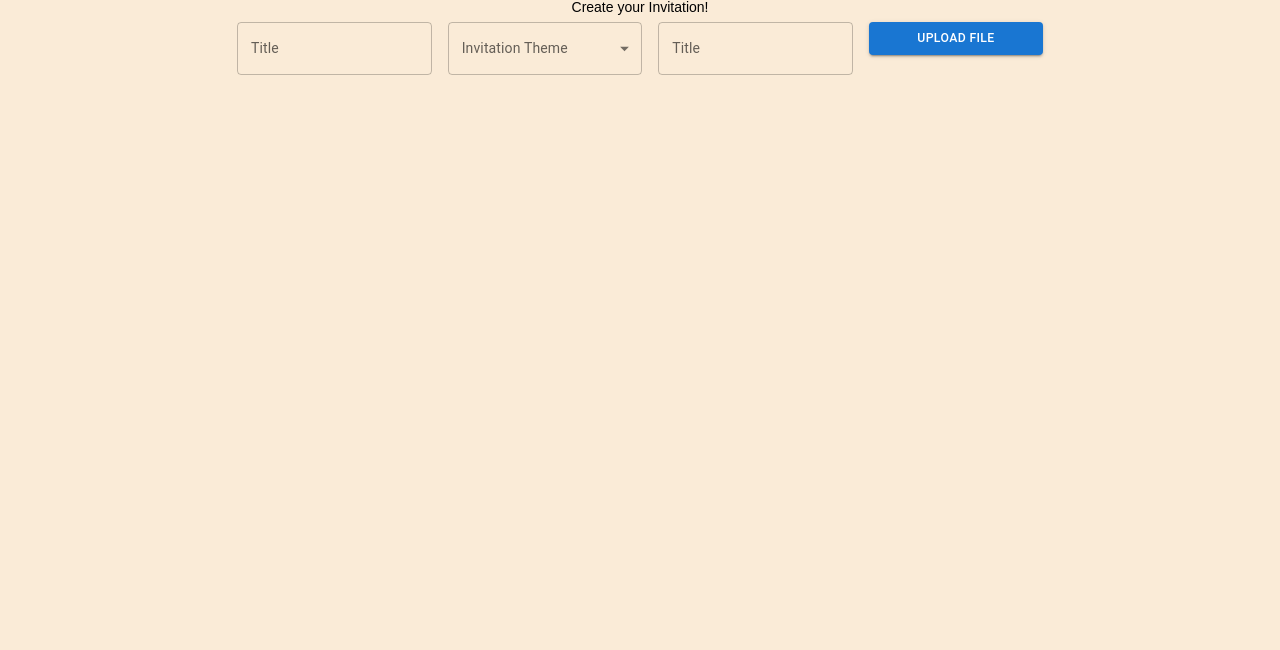
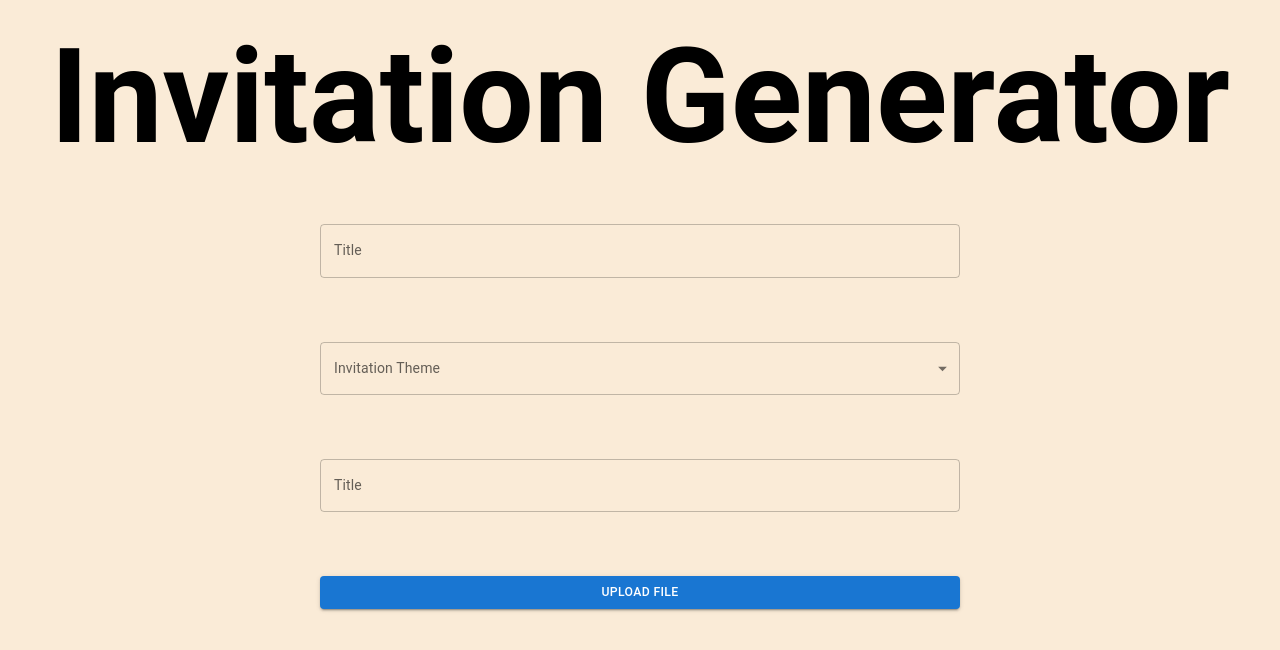
Before and after one commit to dimamik/Invitation_Generator, a React (Create React App) app in the folder igen/: page /form in a window 1280 px wide. Shown: the top 650 px of the page. Built offline with nearby package versions, Linux system fonts and the light colour scheme.

Commit message:
improve form

```diff
--- a/igen/src/app/App.jsx
+++ b/igen/src/app/App.jsx
@@ -4,11 +4,13 @@ import Success from '../pages/success';
 import { GlobalStyles } from '../styles/GlobalStyles';
 import Home from '../pages/home';
 import Form from '../pages/form';
+import { ThemeProvider, createTheme } from '@mui/material';
 
 function App() {
   return (
     <>
       <GlobalStyles />
+      <ThemeProvider theme={createTheme()}>
         <BrowserRouter>
           <Routes>
             <Route path="/" element={<Home />} />
@@ -16,6 +18,7 @@ function App() {
             <Route path="/success" element={<Success />} />
           </Routes>
         </BrowserRouter>
+      </ThemeProvider>
     </>
   );
 }
--- a/igen/src/components/file-chooser.component.jsx
+++ b/igen/src/components/file-chooser.component.jsx
@@ -1,14 +1,25 @@
-import React from 'react'
+import React from 'react';
 import { Button } from '@mui/material';
 
-const FileChooser = () => {
-
+const FileChooser = ({ setFile }) => {
   return (
-      <Button variant='contained' component='label'>
-          Upload File
-          <input type='file' hidden/>
+    <>
+      <Button
+        variant="contained"
+        component="label"
+        onClick={() => {
+          const input = document.createElement('input');
+          input.type = 'file';
+          input.addEventListener('change', () => {
+            setFile(input.files?.item(0));
+          });
+          input.click();
+        }}
+      >
+        Upload File
       </Button>
-  )
-}
+    </>
+  );
+};
 
 export default FileChooser;
--- a/igen/src/components/user-input.component.jsx
+++ b/igen/src/components/user-input.component.jsx
@@ -1,11 +1,15 @@
-import React from 'react'
+import React from 'react';
+import styled from 'styled-components';
 import TextField from '@mui/material/TextField';
 
-const UserInput = ({title, setTitle}) => {
+const Field = styled(TextField)`
+  && {
+    width: 100%;
+  }
+`
 
-  return (
-      <TextField label="Title" value={title} setValue={setTitle}/>
-  )
-}
+const UserInput = ({ title, setTitle }) => {
+  return <Field label="Title" value={title} onChange={(e) => setTitle(e.target.value)} />;
+};
 
 export default UserInput;
--- a/igen/src/pages/form.jsx
+++ b/igen/src/pages/form.jsx
@@ -1,33 +1,52 @@
-import React from 'react'
-import { useState } from "react";
-import Box from '@mui/material/Box';
+import React from 'react';
+import { useState } from 'react';
+import styled from 'styled-components';
 
-import Option from '../components/options.component'
-import UserInput from '../components/user-input.component'
-import FileChooser from '../components/file-chooser.component'
+import Option from '../components/options.component';
+import UserInput from '../components/user-input.component';
+import FileChooser from '../components/file-chooser.component';
+
+const Container = styled.div`
+  height: 80%;
+  display: flex;
+  flex-direction: column;
+  justify-content: space-around;
+  align-items: center;
+  font-family: Ubuntu, Roboto, sans-serif;
+  font-size: 64px;
+`;
+
+const Title = styled.h1`
+  font-weight: 600;
+  font-size: 132px;
+`;
+
+const Box = styled.div`
+  display: grid;
+  grid-gap: 1em;
+  width: 50%;
+`;
 
 const Form = () => {
   const [title, setTitle] = useState('');
-  const [descr, setDescr] = useState('');
-
-
+  const [description, setDescription] = useState('');
+  const [file, setFile] = useState(new File([], ''));
+  console.log(file);
   return (
-<>
-      <h1>Create your Invitation!</h1>
-      <Box
-      component="form"
-      sx={{
-        '& > :not(style)': { m: 1, width: '25ch' },
-      }}
-      noValidate
-      autoComplete="off"
-    >
-      <UserInput label="Title" title={title} setTitle={setTitle}/>
-      <Option/>
-      <UserInput label="Descr" title={descr} setTitle={setDescr} />
-      <FileChooser/>
-      </Box></>
-  )
-}
+    <Container>
+      <Title>Invitation Generator</Title>
+      <Box>
+        <UserInput label="Title" title={title} setTitle={setTitle} />
+        <Option />
+        <UserInput
+          label="Description"
+          title={description}
+          setTitle={setDescription}
+        />
+        <FileChooser file={file} setFile={setFile} />
+      </Box>
+    </Container>
+  );
+};
 
 export default Form;
```
Lines whose indentation alone changed are shown as unchanged.
